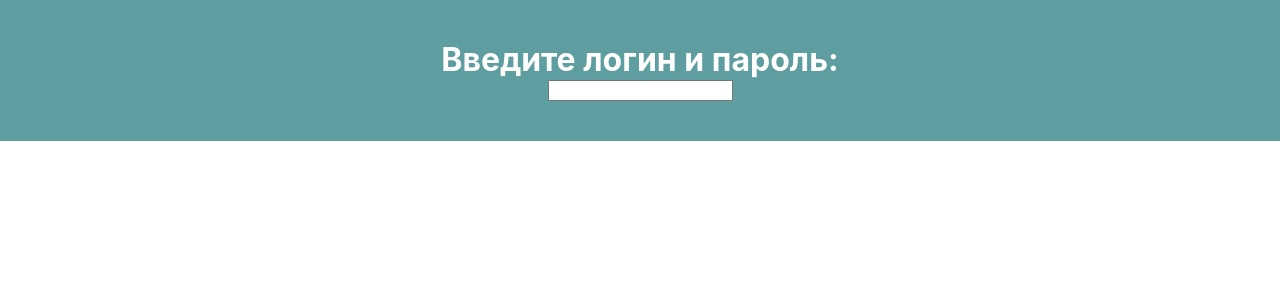
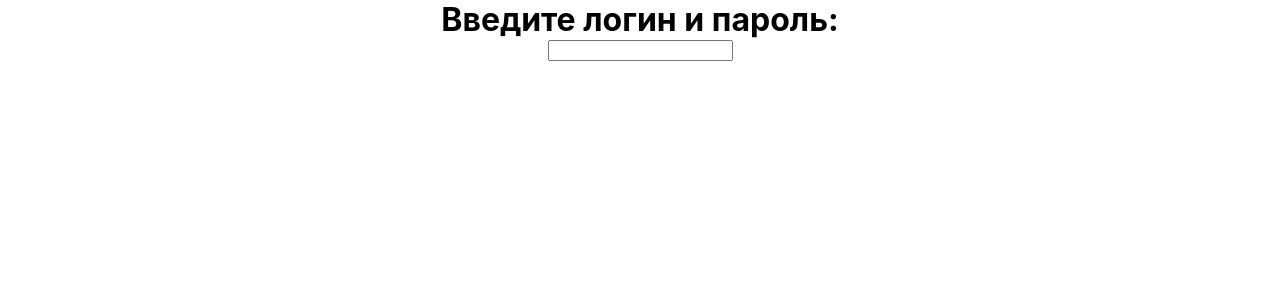
Before and after one commit to qoobatov/belgikgBot, a React (Create React App) app: page / in a window 1280 px wide. Shown: the top 300 px of the page. Built offline with nearby package versions, Linux system fonts and the light colour scheme.

Commit message:
bg color theme

```diff
--- a/src/App.css
+++ b/src/App.css
@@ -2,9 +2,13 @@
   margin: 0;
   box-sizing: border-box ;
 }
+
+body{
+background-color: var(--tg-theme-bg-color);
+color: var(--tg-theme-text-color);
+}
+
 .App {
   text-align: center;
-  background-color: cadetblue;
-  color: white;
-  padding: 40px 15px;
+
 }
--- a/src/App.js
+++ b/src/App.js
@@ -1,4 +1,5 @@
 import "./App.css";
+
 
 function App() {
   return (
```
